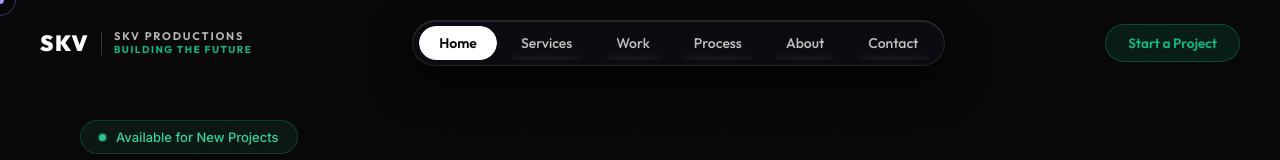
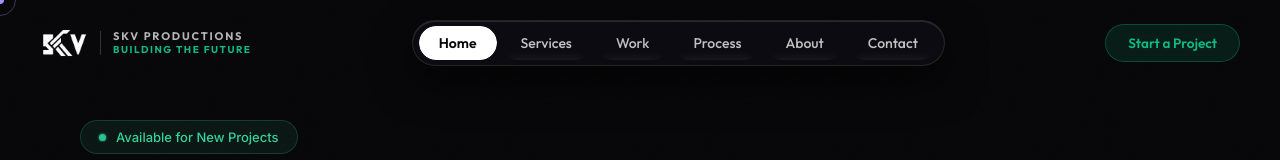
Before and after one commit to Shubham916-ui/SKV-productions, a React (Vite) app: page / in a window 1280 px wide. Shown: the top 160 px of the page. Built offline with nearby package versions, Linux system fonts and the light colour scheme.

Commit message:
Replace SKV text with official graphic logo image in Navbar

```diff
--- a/src/components/Navbar.css
+++ b/src/components/Navbar.css
@@ -30,6 +30,13 @@
   align-items: center;
   gap: 12px;
   flex-shrink: 0;
+}
+
+.logo-img {
+  height: 32px;
+  width: auto;
+  object-fit: contain;
+  display: block;
 }
 
 .logo-brand-mark {
--- a/src/components/Navbar.jsx
+++ b/src/components/Navbar.jsx
@@ -32,7 +32,7 @@ export default function Navbar() {
       <header className={`navbar-header${scrolled ? " scrolled" : ""}`}>
         <div className="nav-container">
           <Link to="/" className="nav-logo" onClick={closeMenu}>
-            <span className="logo-brand-mark">SKV</span>
+            <img src="/skv-logo.png" alt="SKV Logo" className="logo-img" />
             <span className="logo-v-divider" />
             <div className="logo-text-block">
               <span className="logo-title">SKV PRODUCTIONS</span>
```
Also changed, not shown: public/skv-logo.png (added).
